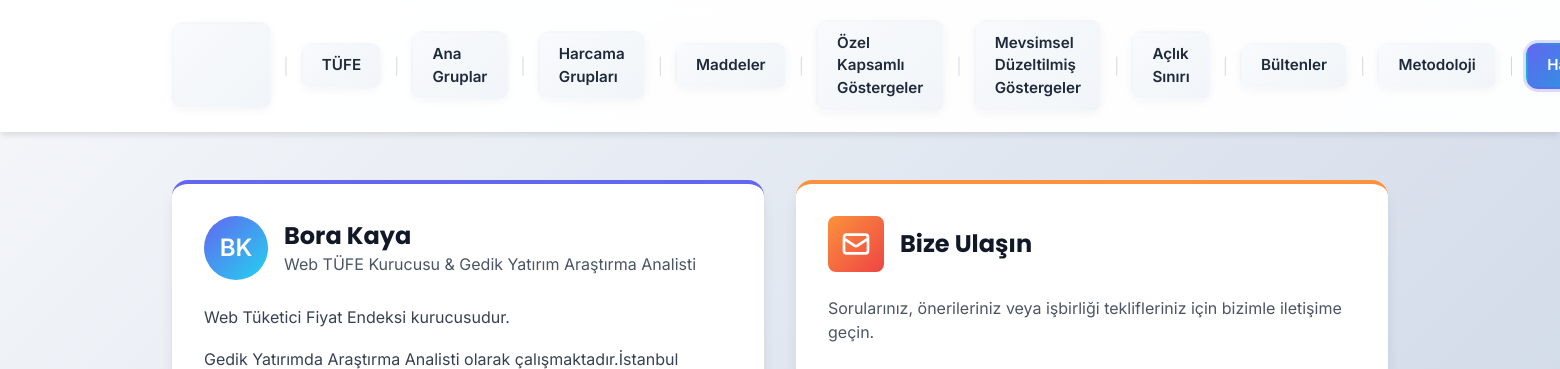
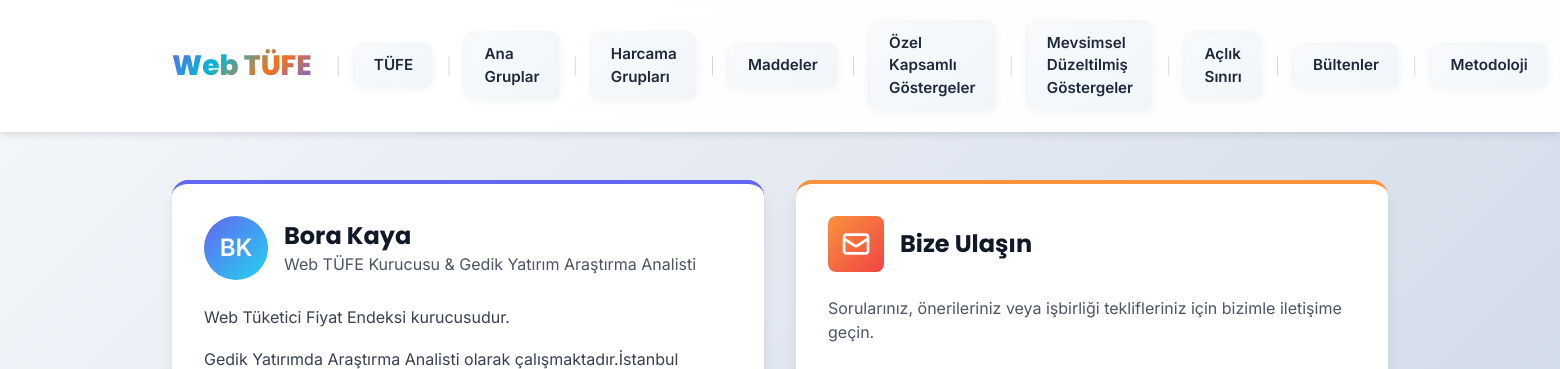
Before and after one commit to kaboya19/web-tufe-flask, a Flask app: page /hakkinda in a window 1560 px wide; the page is wider, and only the part inside the window is pictured. Shown: the top 369 px of that part. Run offline with Flask 3, Linux system fonts and the light colour scheme; some libraries are stand-ins or nearby versions.

Commit message:
Update hakkinda.html

```diff
--- a/templates/hakkinda.html
+++ b/templates/hakkinda.html
@@ -10,7 +10,9 @@
     <style>
         :root {
             --primary-color: #6366F1;
+            --primary-dark: #4F46E5;
             --secondary-color: #06B6D4;
+            --accent-color: #F97316;
             --text-color: #1E293B;
         }
 
@@ -29,11 +31,73 @@
             font-family: 'Poppins', sans-serif;
         }
 
-        .gradient-text {
-            background: linear-gradient(135deg, #6366F1, #06B6D4);
-            -webkit-background-clip: text;
-            -webkit-text-fill-color: transparent;
-            background-clip: text;
+        .gradient-text,
+        a.gradient-text,
+        header a.gradient-text,
+        .header a.gradient-text {
+            background: linear-gradient(135deg, #6366F1, #06B6D4, #F97316, #6366F1) !important;
+            background-size: 300% 300% !important;
+            -webkit-background-clip: text !important;
+            -webkit-text-fill-color: transparent !important;
+            background-clip: text !important;
+            color: transparent !important;
+            animation: gradient-shine 3s ease infinite !important;
+            font-size: 1.75rem !important;
+            font-weight: 800 !important;
+            letter-spacing: -0.5px;
+            position: relative;
+            display: inline-block !important;
+            line-height: 1.2;
+            vertical-align: middle;
+            overflow: hidden;
+            visibility: visible !important;
+            opacity: 1 !important;
+        }
+
+        a.gradient-text:hover {
+            color: transparent !important;
+            -webkit-text-fill-color: transparent !important;
+            background: linear-gradient(135deg, #6366F1, #06B6D4, #F97316, #6366F1) !important;
+            -webkit-background-clip: text !important;
+            background-clip: text !important;
+        }
+
+        .gradient-text::after {
+            content: '';
+            position: absolute;
+            top: 0;
+            left: -100%;
+            width: 100%;
+            height: 100%;
+            background: linear-gradient(90deg, transparent, rgba(255, 255, 255, 0.8), transparent);
+            animation: shine-sweep 4s ease-in-out infinite;
+        }
+
+        @keyframes gradient-shine {
+            0% {
+                background-position: 0% 50%;
+            }
+            50% {
+                background-position: 100% 50%;
+            }
+            100% {
+                background-position: 0% 50%;
+            }
+        }
+
+        @keyframes shine-sweep {
+            0%, 100% {
+                left: -100%;
+            }
+            50% {
+                left: 100%;
+            }
+        }
+
+        .gradient-text:hover {
+            transition: filter 0.3s ease;
+            animation: gradient-shine 1.5s ease infinite;
+            filter: brightness(1.2) drop-shadow(0 0 8px rgba(99, 102, 241, 0.4));
         }
 
         .header {
@@ -101,7 +165,7 @@
         <header class="header">
             <div class="max-w-7xl mx-auto px-4 sm:px-6 lg:px-8 py-5">
                 <div class="flex items-center space-x-3">
-                    <a href="/" class="text-2xl font-bold gradient-text nav-link-modern" style="font-family: 'Poppins', sans-serif;">Web TÜFE</a>
+                    <a href="/" style="font-family: 'Poppins', sans-serif; text-decoration: none; white-space: nowrap; margin-right: 0.75rem; display: inline-block; font-size: 1.75rem; font-weight: 800; background: linear-gradient(135deg, #6366F1, #06B6D4, #F97316, #6366F1); -webkit-background-clip: text; -webkit-text-fill-color: transparent; background-clip: text;">Web TÜFE</a>
                     <span class="text-gray-300 font-light">|</span>
                     <a href="/tufe" class="nav-link-modern font-semibold text-gray-600 hover:text-indigo-600">TÜFE</a>
                     <span class="text-gray-300 font-light">|</span>
```
